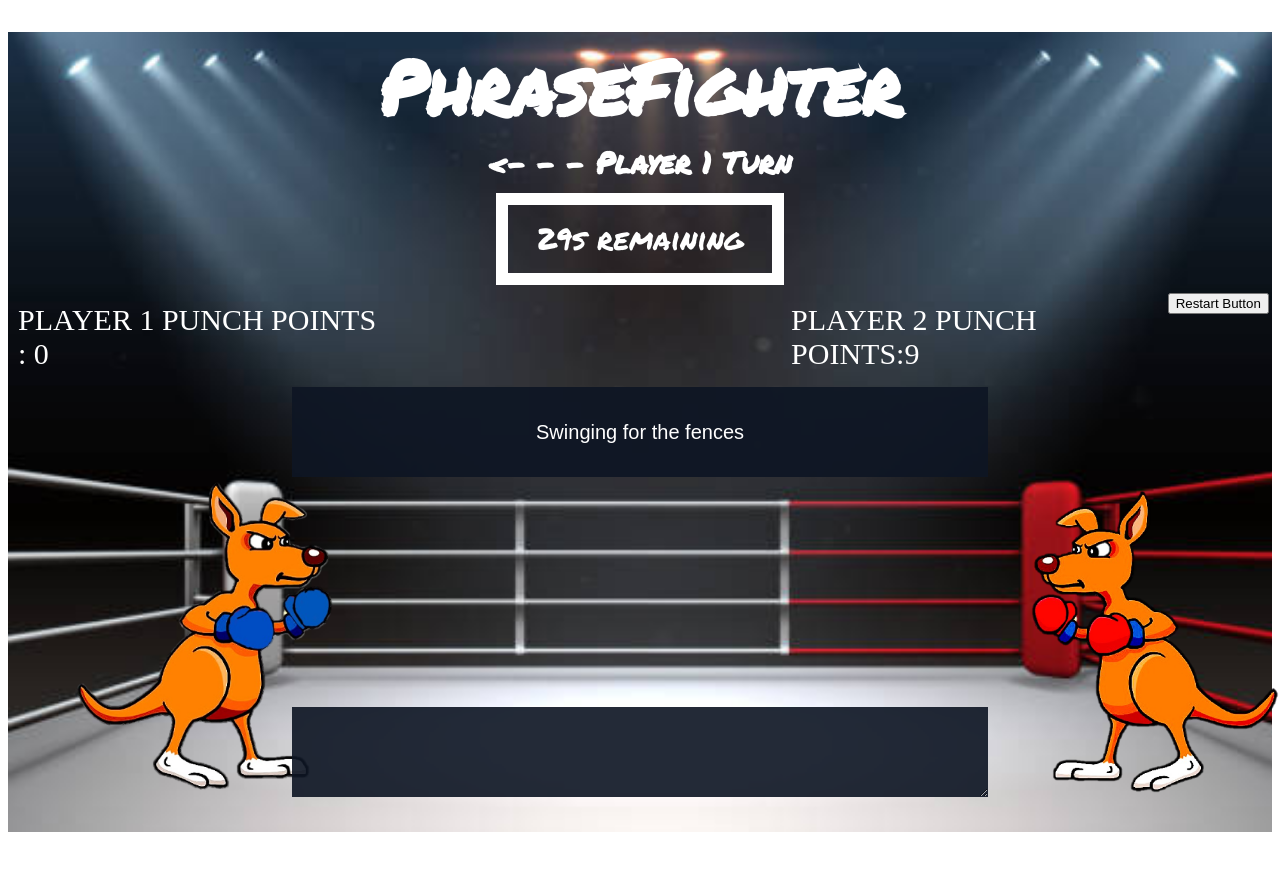
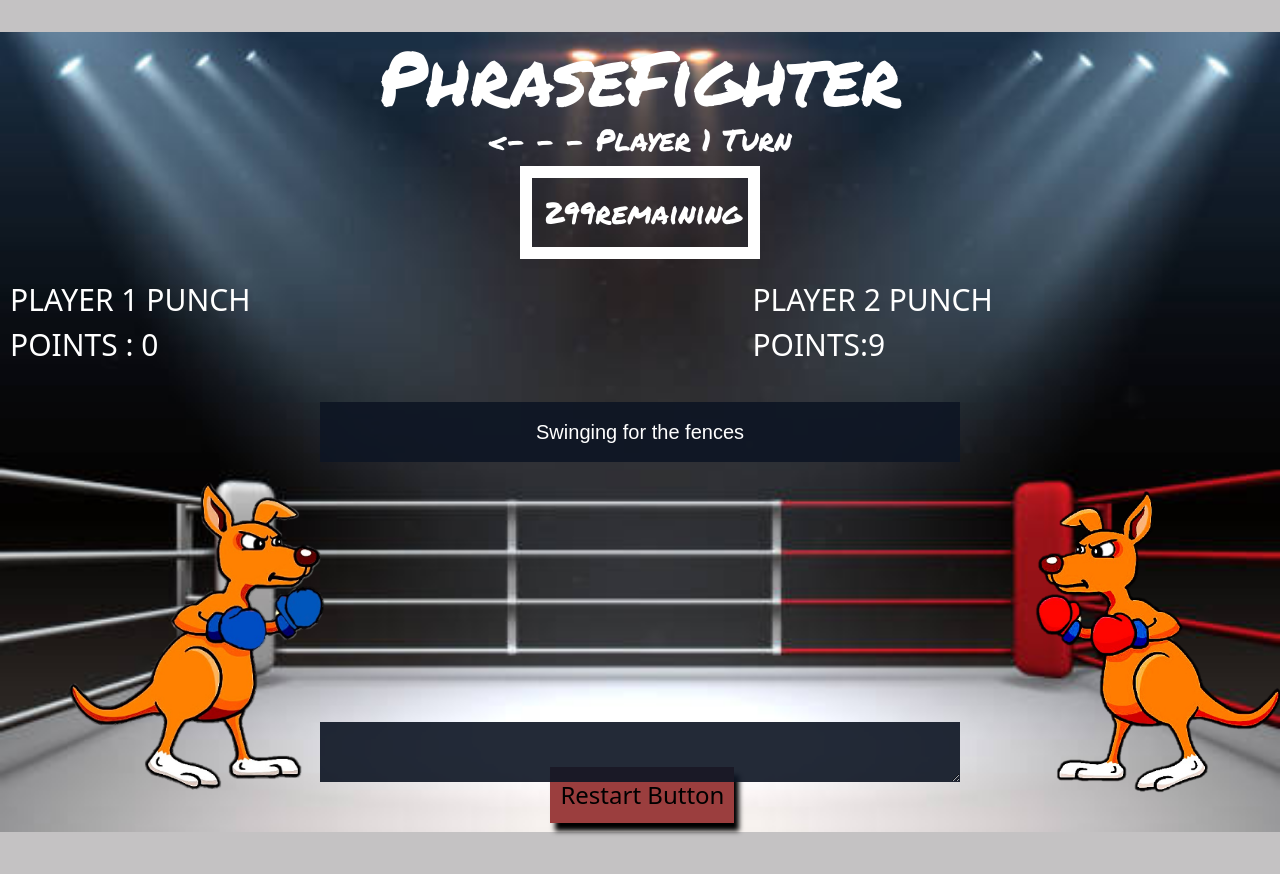
Before and after one commit to JustHolland/PhraseFighter, a plain HTML site: page index.html in a window 1280 px wide. Both pictures are taken after a click on the button "1 PLAYER". Shown: the top 874 px of the page. Drawn offline with nearby package versions, Linux system fonts and the light colour scheme.

Commit message:
css button update

```diff
--- a/css/style.css
+++ b/css/style.css
@@ -1,5 +1,5 @@
 body{
-    background-color: white;
+  background-color: #c4c2c3;
 
 }
 
@@ -112,23 +112,6 @@ h1{
   position: fixed;
 
 }
-/* #round{
-  background-color: #d91313a3;
-  opacity: 20px;
-  WIDTH: 200px;
-  color: white;
-  text-align: center;
-  text-decoration: none;
-  font-size: 30px;
-  cursor: pointer;
-  z-index: 4;
-  margin: 8px;
-  padding: 12px;
-  border: 12px solid;
-  margin-left: auto;
-  margin-right: auto;
-  width: 8em;
-} */
 
 
 #kb {
@@ -247,7 +230,7 @@ margin-inline-start: 450px;
 
 
 #foot{
-  float: right;
+
 display: inline-block;
 background-color: #9b3e3e;
 font-size: 1.5rem;
@@ -260,16 +243,16 @@ z-index: 1000;
   background-color: #f44336;
   color: white;
 }
-}
+
 #refresh{
-  float: left;
-
   background-color: #9b3e3e;
   font-size: 1.5rem;
   padding: 10px;
   border: 0px;
   box-shadow: black 5px 8px 5px;
   z-index: 1000;
+  display: inline;
+  margin-inline-start: 43%;
 }
 
 #hideform{
--- a/index.html
+++ b/index.html
@@ -1,6 +1,7 @@
 <!DOCTYPE html>
 <html lang="en" dir="ltr">
   <head>
+    <link href="https://cdn.jsdelivr.net/npm/bootstrap@5.1.3/dist/css/bootstrap.min.css" rel="stylesheet" integrity="sha384-1BmE4kWBq78iYhFldvKuhfTAU6auU8tT94WrHftjDbrCEXSU1oBoqyl2QvZ6jIW3" crossorigin="anonymous">
     <meta charset="utf-8">
     <title>PhraseFighter</title>
     <link rel="stylesheet" href="css/style.css">
@@ -21,7 +22,7 @@
       <div class="ring">
         <h1>PhraseFighter</h1>
            <h2 id="round">ROUND</h2>
-          <div id= "timer">30s Remaining</div>
+          <div id= "timer">30 Remaining</div>
         <div id="numPlayers">
           <h2>How Many Players?</h2>
           <button type="button" name="1PLAYER" id="one">1 PLAYER</button>
--- a/js/app.js
+++ b/js/app.js
@@ -1,7 +1,7 @@
 
 //creates random words and returns it
 
-  const phraseArr = ['Quality time' , 'The plot thickens' , 'Cut to the chase', 'Burst your bubble' , 'Birds of a feather flock together' , 'Back to the drawing board', 'Hard pill to swallow'
+const phraseArr = ['Quality time' , 'The plot thickens' , 'Cut to the chase', 'Burst your bubble' , 'Birds of a feather flock together' , 'Back to the drawing board', 'Hard pill to swallow'
 , 'Dropping like flies' , 'Down and out' , 'Cut the mustard' , 'Down to earth', 'Cry over spilt milk' , 'You cant judge a book by its cover' , 'Swinging for the fences',];
 
 
@@ -24,7 +24,7 @@ function soloSelected(){
 
         const clocktimer = document.querySelector('#timer')
         // https://developer.mozilla.org/en-US/docs/Web/API/HTMLElement/innerText
-        clocktimer.innerHTML = timeLeft +'s remaining';
+        clocktimer.innerHTML = timeLeft + 'remaining';
         timeLeft--;
         roundt.innerHTML = "<- - - Player 1 Turn";
         playerRscorearea.innerHTML= `PLAYER 2 PUNCH POINTS:` + playerBscore;
@@ -41,7 +41,7 @@ function soloSelected(){
 
           document.getElementById("phrasebox").style.display = "none";
           document.getElementById("userinput").style.display = "none";
-          // this.timer = 5
+
         }
 
       }, 1000)
@@ -51,7 +51,7 @@ function soloSelected(){
 //TWO PLAYERS//
 const twobtn = document.querySelector("#two")
 twobtn.addEventListener("click", twoSelected);
-let timeLeft =30;
+let timeLeft =300;
 function twoSelected(){
 document.getElementById("numPlayers").style.display = "none";
 const intervalID = setInterval(() => {
@@ -79,10 +79,6 @@ const intervalID = setInterval(() => {
 
 
 
-
-
-
-
 //how to playerBscore
 const helpbtn =document.querySelector("#foot")
 helpbtn.addEventListener("click", helpSelected);
@@ -98,20 +94,6 @@ function helpSelected(){
 function refreshPage(){
     window.location.reload();
 }
-//ROUND TIMER//
-// let timeLeft = 30;
-// let clocktimer = document.getElementById('timer');
-
-
-// start when user hits enter on the text input box
-
-
-//     const s=t scoreElement = getElementById("score");
-//     function updateScore() {
-//       score++;
-//       scoreElement.innerHTML = score;
-//     }
-// //typing game/////
 
 
 //  add new phrase to the screen
@@ -168,7 +150,10 @@ if('green'){
   console.log("yes");
 
 }
-
+while(userinputsubmitted.value === phraseboxdisplayElement.value){
+playerRscore += playerRscore
+console.log(playerRscore);
+}
 
 
 })
@@ -177,21 +162,21 @@ userinputsubmitted.addEventListener("keyup", function(event) {
   // Number 13 is the "Enter" key on the keyboard
   if (event.keyCode === 13) {
     // Cancel the default action, if needed
+
     event.preventDefault();
-    // Trigger the button element with a click
 
+  console.log(document.getElementById("userinput").value );
+  console.log(`${phrases}`);
+
+    // Trigger the button element with a clic
 
     addPhrase();
-  }
+
+}
 });
 
 
-function eraseText() {
-    document.getElementById("output").value = "";
-}
 
-// function addPoint(){
-//   if(`${userinputsubmitted.trim} ===${phrase.trim}`)
-//   playerRscore++;
-//   playerRscore.innerHTML=playerBscore;
-// }
+
+
+console.log(userinput);
```
